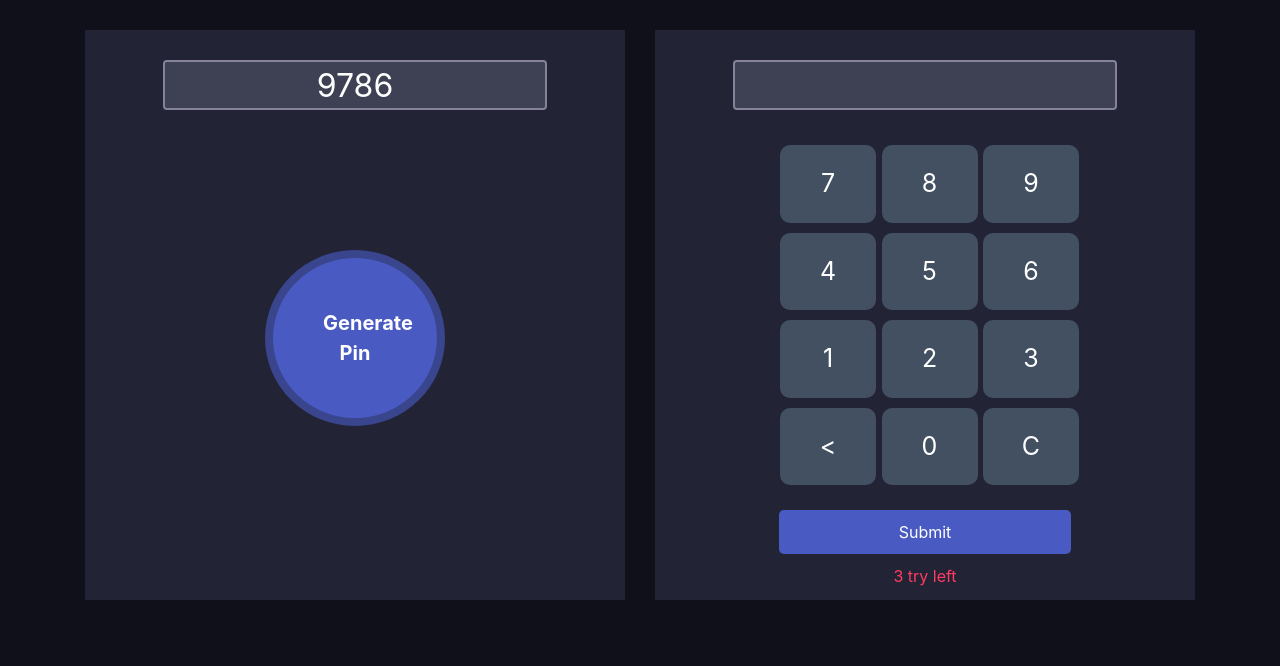
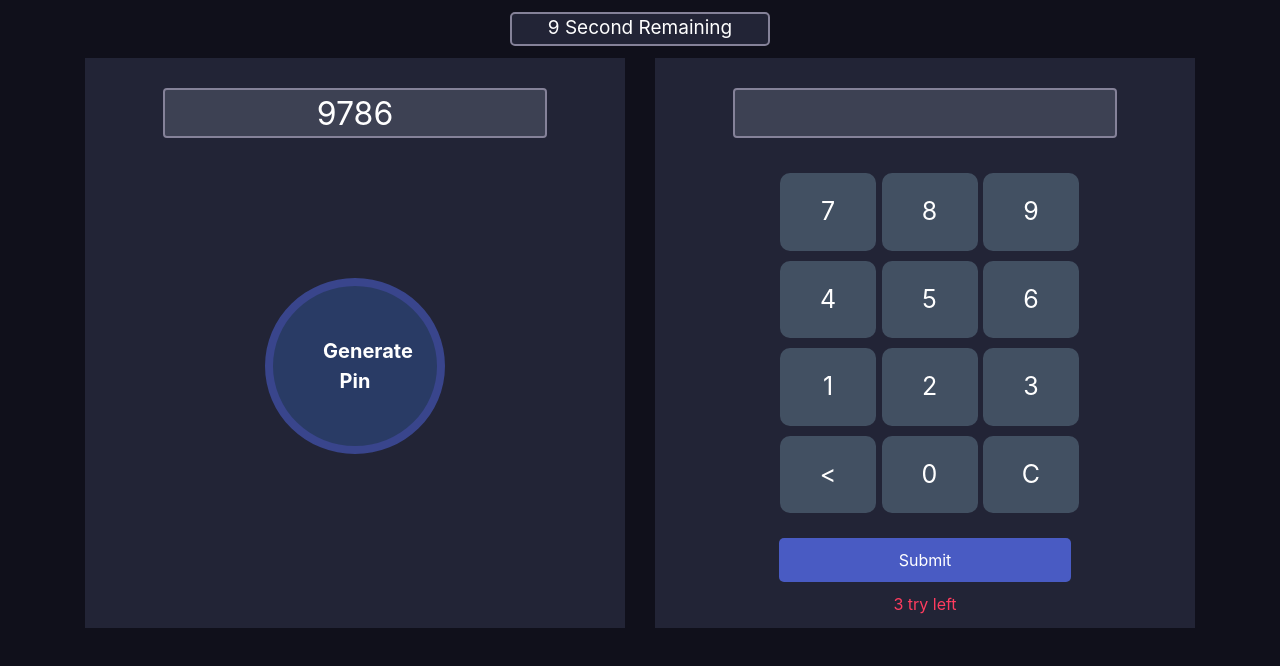
Before and after one commit to sangram186/pin-matcher, a plain HTML site: page index.html in a window 1280 px wide. Both pictures are taken after typing "Sample" into the empty fields and a click on the button "Generate Pin". Drawn offline with nearby package versions, Linux system fonts and the light colour scheme.

Commit message:
I think it's done, every thing is working fine

```diff
--- a/index.html
+++ b/index.html
@@ -9,6 +9,7 @@
 </head>
 <body>
     <div class="container">
+        <div id="time-counter">You Will Have 10 Seconds</div>
         <div class="row">
             <div class="col-md-6">
                 <div class="pin-generator half-width">
@@ -42,7 +43,7 @@
                                 <div onclick="clearButton()" id="clear-all" class="button">C</div>
                             </div>
                             <div>
-                                <button onclick="submitButton()" id="submit" type="submit" class="submit-btn">Submit</button>
+                                <button title="Button will available after Generating Pin" onclick="submitButton()" id="submit" type="submit" class="submit-btn">Submit</button>
                                 <p class="action-left"><span id="try-status">3</span> try left</p>
                             </div>
                     </div>
--- a/script.js
+++ b/script.js
@@ -9,7 +9,11 @@ const matched = document.getElementById('matched');
 const notMatched = document.getElementById('not-matched');
 const tryStatus = document.getElementById('try-status');
 
-// Generating random 4 digit number here..
+let elem = document.getElementById('time-counter');
+
+submit.disabled = true;
+
+// Generating random 4 digit number here, and some other task..
 function generatePin(){
     let pinGeneratorButton = Math.floor(1000 + Math.random() * 9000); // Making 4 digit random number.
     showPin.value = pinGeneratorButton;
@@ -17,7 +21,11 @@ function generatePin(){
     notMatched.style.display = 'none';
     matchPin.value = '';
     submitCount = 0;            // Clicks for generating pin will make submit count 0.
+    elem.style.display = 'block';
+    submit.disabled = false;
     remainTry(submitCount);
+    timer();
+    submit.removeAttribute('title');
 }
 
 // Making buttons clickable and able to show numbers
@@ -39,7 +47,23 @@ function clearButton(){
     matchPin.value = '';
 }
 
-// When submit Button will clicks this function will work.
+let submitCount = 0; // It's for counting clicks on submit button.
+// How many Try are left this function will calculate that.
+function remainTry(clickCount){
+    if(clickCount < 3){
+        tryStatus.innerText = 3 - clickCount;
+    }
+    if(clickCount == 3){
+        tryStatus.innerText = 0;
+        submit.disabled = true;
+
+    }
+    if(clickCount == 0){
+        tryStatus.innerText = 3;
+        submit.disabled = false;
+    }
+}
+
 function submitButton(){
     let matchPinValue = matchPin.value;
     let randomPin = showPin.value;
@@ -56,23 +80,42 @@ function submitButton(){
     else if (matchPinValue === randomPin){
         matched.style.display = 'block';
         notMatched.style.display = 'none';
-        submitCount = 0;                    // If Pin are matched submit will be 0.
+        submitCount = 0;                    // If Pin are matched submit count will be 0.
         remainTry(submitCount);
+        removeTimer();             // This will reset if pin's are matched.
+        elem.style.display = 'none'; // If pin are matched then timer will be removed.
     }
 }
 
-let submitCount = 0; // It's for counting clicks on submit button.
-// How many Try are left this function will calculate that.
-function remainTry(clickCount){
-    if(clickCount < 3){
-        tryStatus.innerText = 3 - clickCount;
+// Timer Section
+let timerId;
+
+function timer(){
+    let timeLeft = 10;
+    timerId = setInterval(countdown, 1000);
+    function countdown() {
+        if (timeLeft == -1) {
+            // clearTimeout(timerId);
+            // submit.disabled = true;
+            removeTimer();
+            doSomething();
+        } else {
+            elem.innerText = timeLeft + ' Second Remaining';
+            timeLeft--;
+            pinGenerator.disabled = true;
+            pinGenerator.style.backgroundColor = '#293b65';
+        }
     }
-    if(clickCount == 3){
-        tryStatus.innerText = 0;
-        submit.disabled = true;
-    }
-    if(clickCount == 0){
-        tryStatus.innerText = 3;
-        submit.disabled = false;
+    function doSomething() {
+        elem.innerText = 'Your Time is Over, Try Again!';
+        // pinGenerator.disabled = false;
+        // pinGenerator.style.backgroundColor = '#495BC3';
     }
 }
+
+// Reset Everything if Pin's are matched
+function removeTimer(){
+    clearTimeout(timerId);
+    pinGenerator.disabled = false;
+    pinGenerator.style.backgroundColor = '#495BC3';
+}
--- a/style.css
+++ b/style.css
@@ -4,9 +4,6 @@
 body {
     background: #10101B;
     height: 100vh;
-}
-.container {
-    margin-top: 30px;
 }
 
 .half-width {
@@ -111,3 +108,18 @@ color: #E0B612;
 #not-matched, #matched{
     display: none;
 }
+
+#time-counter{
+    width: 260px;
+    height: 34px;
+    border: 2px solid #858299;
+    text-align: center;
+    color: #ffffff;
+    font-size: 19px;
+    background: #222436;
+    top: 2px;
+    left: 43%;
+    /* display: none; */
+    border-radius: 5px;
+    margin: 12px auto;
+}
```
